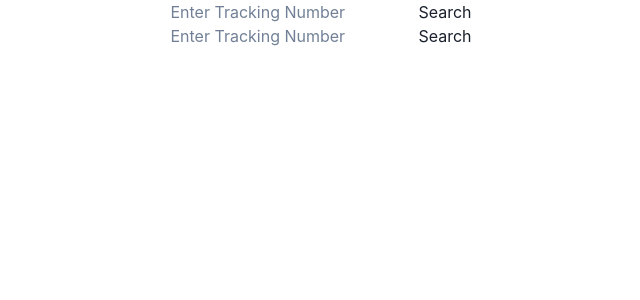
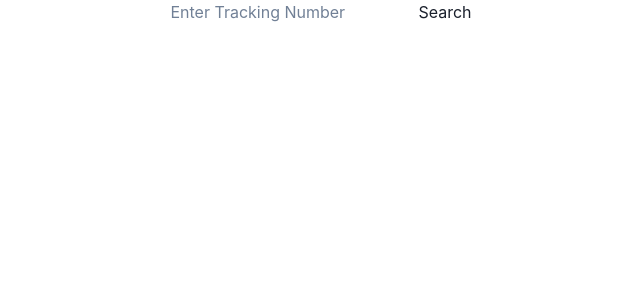
Before and after one commit to hrtechplus/InspiredTech-Tracking, a React (Create React App) app in the folder frontend/: page / in a window 1280 px wide. Shown: the top 300 px of the page, without its empty margins (319-959 px from the left). Built offline with nearby package versions, Linux system fonts and the light colour scheme.

Commit message:
Update index.js

```diff
--- a/frontend/src/index.js
+++ b/frontend/src/index.js
@@ -5,15 +5,11 @@ import App from "./App";
 import reportWebVitals from "./reportWebVitals";
 import { ChakraProvider } from "@chakra-ui/react";
 
-
 //comment
 const root = ReactDOM.createRoot(document.getElementById("root"));
 root.render(
   <ChakraProvider>
     <App />
-    <React.StrictMode>
-      <App />
-    </React.StrictMode>
   </ChakraProvider>
 );
 
```
